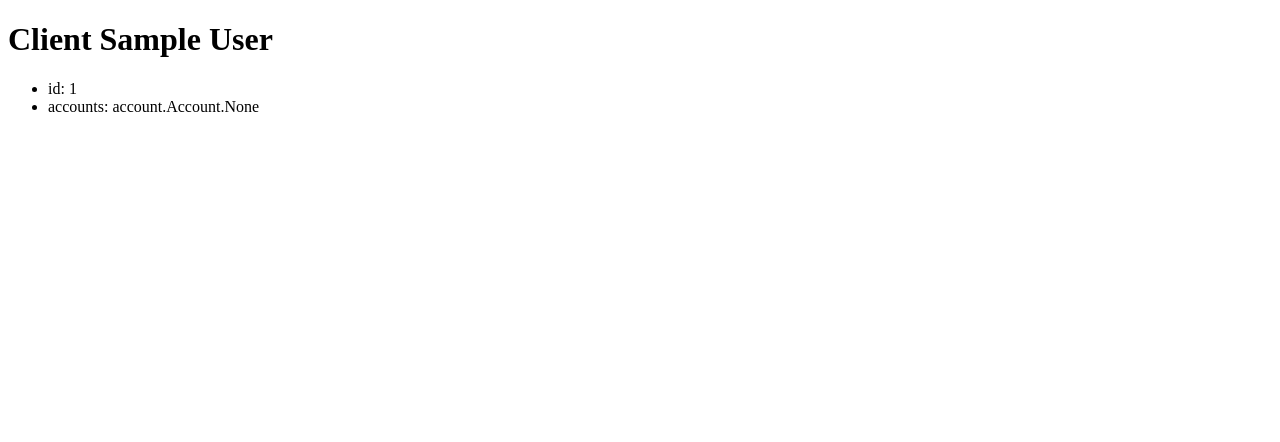
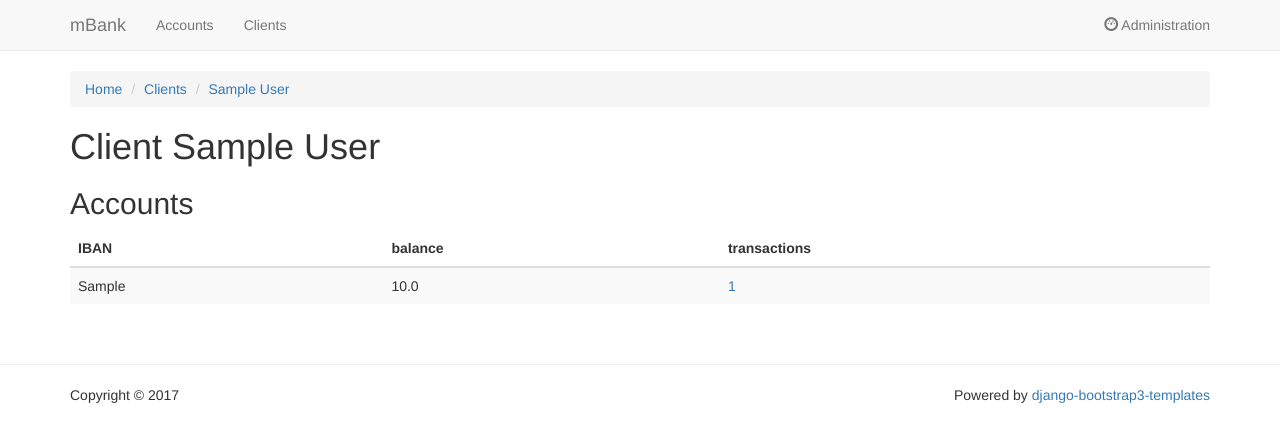
Before and after one commit to bletvaska/dbank_project, a Django app: page /bank/clients/1 in a window 1280 px wide. Shown: the top 442 px of the page. Run offline with Django 3.2, Linux system fonts and the light colour scheme; a user stored in the database is signed in; tables that the repository leaves empty hold one stand-in row (values such as "Sample post"); some libraries are stand-ins or nearby versions.

Commit message:
* update of installation instructions in readme.md * update of client_detail template * update of views and respective urls

```diff
--- a/account/urls.py
+++ b/account/urls.py
@@ -12,6 +12,6 @@ urlpatterns = [
     url(r'clients/$', ClientListView.as_view(), name='clients_list'),
     url(r'clients/(?P<pk>\d+)$', ClientDetailView.as_view(), name='clients_detail'),
     url(r'accounts/$', AccountListView.as_view(), name='accounts_list'),
-    url(r'accounts/(?P<account_id>\d+)/transactions$', AccountTransactionListView.as_view(), name='account_transactions'),
+    url(r'accounts/(?P<account_id>\d+)/transactions$', TransactionListView.as_view(), name='account_transactions'),
     url(r'transactions/$', TransactionListView.as_view(), name='transactions_list'),
 ]
--- a/account/views.py
+++ b/account/views.py
@@ -34,9 +34,19 @@ class AccountTransactionListView(ListView):
     template_name = 'account/transaction_list.html'
 
     def get_queryset(self):
-        print(self.kwargs.get('account_id'))
-        return None
+        account_id = self.kwargs.get('account_id')
+        # q1 = Transaction.objects.filter(src=account_id)
+        # q2 = Transaction.objects.filter(dest=account_id)
+        # return q1 | q2
+        return Transaction.objects.extra(where=['src_id={0} or dest_id={0}'.format(account_id)])
 
 
 class TransactionListView(LoginRequiredMixin, ListView):
     model = Transaction
+
+    def get_queryset(self):
+        if 'account_id' in self.kwargs:
+            account_id = self.kwargs.get('account_id')
+            return Transaction.objects.extra(where=['src_id={0} or dest_id={0}'.format(account_id)])
+        else:
+            return Transaction.objects.all()
--- a/mbank/settings.py
+++ b/mbank/settings.py
@@ -1,5 +1,5 @@
 """
-Django settings for mbank project.
+Django settings for dBank project.
 
 Generated by 'django-admin startproject' using Django 1.11.
 
--- a/templates/account/client_detail.html
+++ b/templates/account/client_detail.html
@@ -1,19 +1,38 @@
-<!DOCTYPE html>
-<html lang="en">
-<head>
-    <meta charset="UTF-8">
-    <title>Detail of client</title>
-</head>
-<body>
+{% extends "base.html" %}
+
+{% block title %}Client {{ object.name }}{% endblock %}
+
+{% block breadcrumbs %}
+    <li><a href="{% url "bank:clients_list" %}">Clients</a></li>
+    <li><a href="{% url "bank:clients_detail" object.id %}">{{ object.name }}</a></li>
+{% endblock %}
+
+{% block content %}
     <h1>Client {{ object.name }}</h1>
 
-    <ul>
-        <li>
-            id: {{ object.id }}
-        </li>
-        <li>
-            accounts: {{ object.account_set }}
-        </li>
-    </ul>
-</body>
-</html>
+    <h2>Accounts</h2>
+
+    <table class="table table-striped">
+    <thead>
+        <tr>
+            <th>IBAN</th>
+            <th>balance</th>
+            <th>transactions</th>
+        </tr>
+    </thead>
+    <tbody>
+        {% for account in object.account_set.all %}
+            <tr>
+                <td>{{ account.iban }}</td>
+                <td>{{ account.balance }}</td>
+                <td>
+                    <a href="{% url 'bank:account_transactions' account.id %}">
+                        {{ account.transactions.count }}
+                    </a>
+                </td>
+            </tr>
+        {% endfor %}
+    </tbody>
+    </table>
+
+{% endblock %}
```
Also changed, not shown: README.md.
